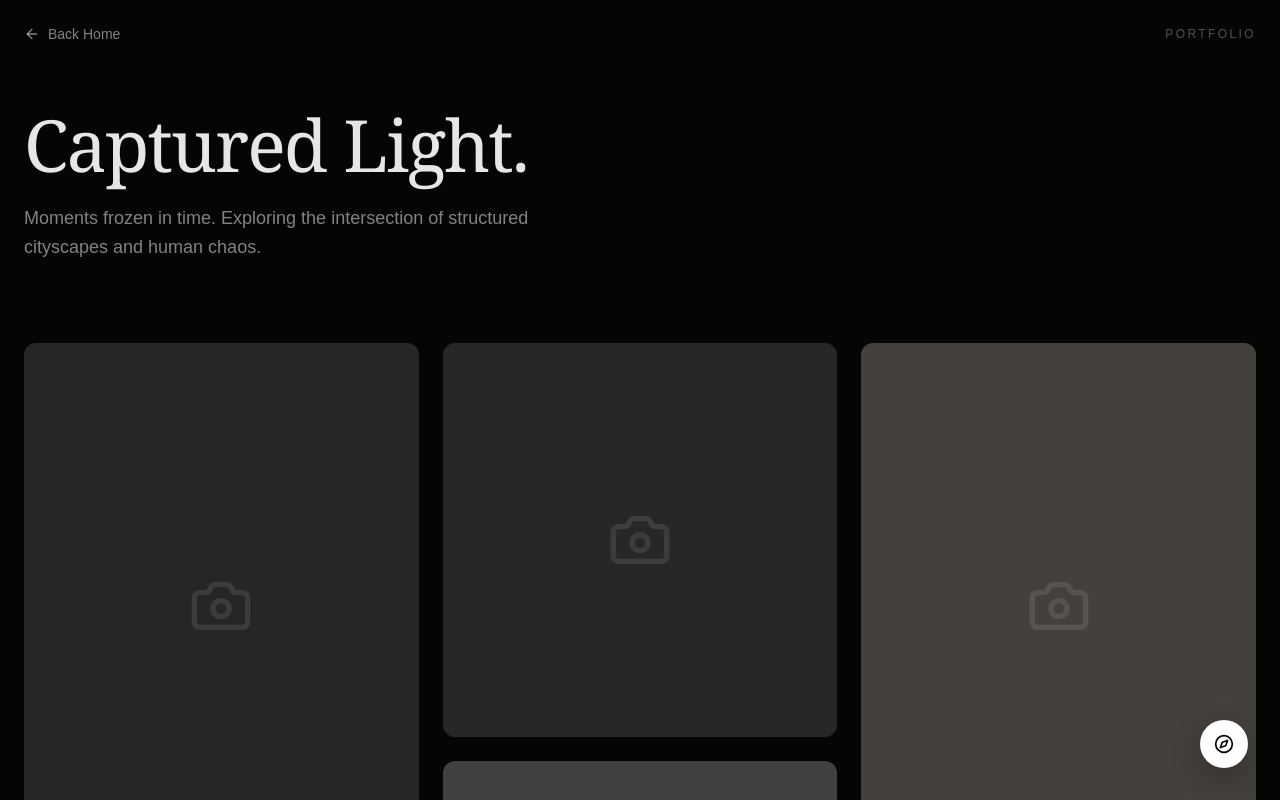
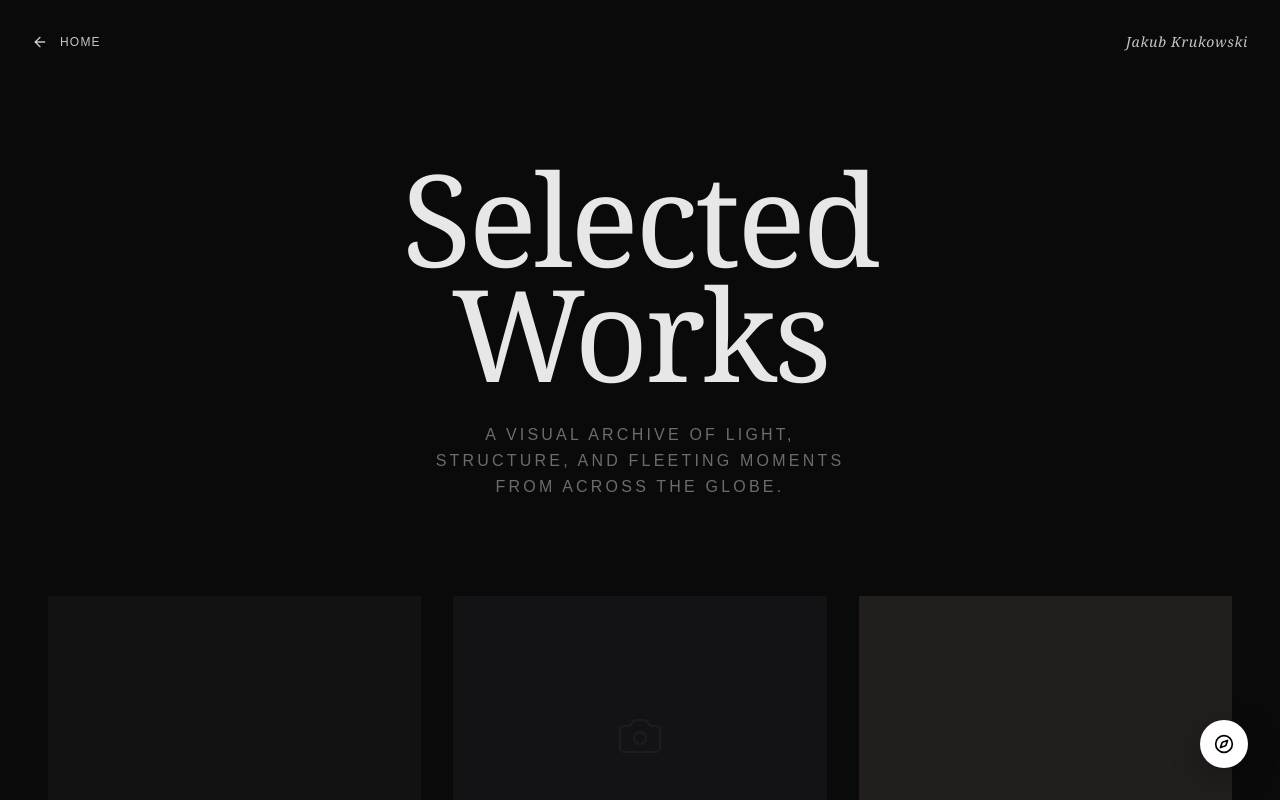
Before and after one commit to KRUKMAN/my-portfolio, a Next.js app: page /photography in a window 1280 px wide. Shown: the top 800 px of the page. Built offline with nearby package versions, Linux system fonts and the light colour scheme.

Commit message:
improved gallery

```diff
--- a/app/photography/page.tsx
+++ b/app/photography/page.tsx
@@ -1,66 +1,66 @@
 "use client";
 
-import { useState } from "react";
+import { useState, useEffect, useCallback } from "react";
 import { motion, AnimatePresence } from "framer-motion";
-import { ArrowLeft, X, Camera, MapPin, Aperture, Timer, Mountain } from "lucide-react";
+import { ArrowLeft, X, Camera, ChevronLeft, ChevronRight } from "lucide-react";
 import Link from "next/link";
 import { PageSelector } from "../components/PageSelector";
 import Image from "next/image";
 
-// --- DATA: Your Photos & Technical Data ---
+// --- DATA ---
 const photos = [
   {
     id: 1,
     title: "Urban Geometry",
-    location: "Tokyo, JP",
-    specs: { iso: "800", f: "1.8", s: "1/250" },
+    location: "Tokyo",
+    year: "2024",
     size: "tall",
-    color: "bg-neutral-800",
+    color: "bg-neutral-900",
     src: "/photo1.jpg"
   },
   {
     id: 2,
     title: "Midnight Silence",
-    location: "Berlin, DE",
-    specs: { iso: "1600", f: "2.8", s: "1/60" },
+    location: "Berlin",
+    year: "2023",
     size: "short",
-    color: "bg-stone-800",
+    color: "bg-stone-900",
     src: "/photo2.jpg"
   },
   {
     id: 3,
     title: "Kinetic Motion",
-    location: "New York, USA",
-    specs: { iso: "200", f: "11", s: "2s" },
+    location: "New York",
+    year: "2024",
     size: "short",
-    color: "bg-zinc-800",
+    color: "bg-zinc-900",
     src: "/photo3.jpg"
   },
   {
     id: 4,
     title: "Light Leak",
-    location: "London, UK",
-    specs: { iso: "400", f: "1.4", s: "1/1000" },
+    location: "London",
+    year: "2022",
     size: "tall",
-    color: "bg-neutral-700",
+    color: "bg-neutral-800",
     src: "/photo4.jpg"
   },
   {
     id: 5,
     title: "Portrait Study",
-    location: "Paris, FR",
-    specs: { iso: "100", f: "1.2", s: "1/500" },
+    location: "Paris",
+    year: "2023",
     size: "tall",
-    color: "bg-stone-700",
+    color: "bg-stone-800",
     src: "/photo5.jpg"
   },
   {
     id: 6,
     title: "Abstract Forms",
-    location: "Copenhagen, DK",
-    specs: { iso: "3200", f: "4.0", s: "1/125" },
+    location: "Copenhagen",
+    year: "2024",
     size: "short",
-    color: "bg-zinc-700",
+    color: "bg-zinc-800",
     src: "/photo6.jpg"
   },
 ];
@@ -68,177 +68,186 @@ const photos = [
 export default function PhotographyPage() {
   const [selectedId, setSelectedId] = useState<number | null>(null);
 
+  // --- NAVIGATION LOGIC ---
+  const handleNext = useCallback((e?: React.MouseEvent) => {
+    e?.stopPropagation();
+    if (selectedId === null) return;
+
+    const currentIndex = photos.findIndex((p) => p.id === selectedId);
+    const nextIndex = (currentIndex + 1) % photos.length; // Loops back to 0
+    setSelectedId(photos[nextIndex].id);
+  }, [selectedId]);
+
+  const handlePrev = useCallback((e?: React.MouseEvent) => {
+    e?.stopPropagation();
+    if (selectedId === null) return;
+
+    const currentIndex = photos.findIndex((p) => p.id === selectedId);
+    const prevIndex = (currentIndex - 1 + photos.length) % photos.length; // Loops to end
+    setSelectedId(photos[prevIndex].id);
+  }, [selectedId]);
+
+  // --- KEYBOARD LISTENERS ---
+  useEffect(() => {
+    if (!selectedId) return;
+
+    const handleKeyDown = (e: KeyboardEvent) => {
+      if (e.key === "ArrowRight") handleNext();
+      if (e.key === "ArrowLeft") handlePrev();
+      if (e.key === "Escape") setSelectedId(null);
+    };
+
+    window.addEventListener("keydown", handleKeyDown);
+    return () => window.removeEventListener("keydown", handleKeyDown);
+  }, [selectedId, handleNext, handlePrev]);
+
   return (
-    <main className="min-h-screen bg-[#050505] text-white p-6 selection:bg-orange-500/30 pb-32">
+    <main className="min-h-screen bg-[#0a0a0a] text-white selection:bg-white/20 pb-32">
 
-      {/* --- NAV --- */}
-      <nav className="flex justify-between items-center mb-16 max-w-7xl mx-auto">
+      {/* --- MINIMAL NAV --- */}
+      <nav className="fixed top-0 left-0 right-0 z-40 flex justify-between items-center p-8 mix-blend-difference">
         <Link
           href="/"
-          className="group flex items-center gap-2 text-sm font-medium text-white/50 hover:text-white transition-colors"
+          className="group flex items-center gap-3 text-sm font-medium text-white/80 hover:text-white transition-colors"
         >
-          <ArrowLeft className="w-4 h-4 group-hover:-translate-x-1 transition-transform" />
-          <span>Back Home</span>
+          <ArrowLeft className="w-4 h-4 transition-transform group-hover:-translate-x-1" />
+          <span className="tracking-widest uppercase text-xs">Home</span>
         </Link>
-        <div className="text-xs uppercase tracking-[0.2em] text-white/30">
-          Portfolio
+
+        {/* Simple Brand Mark */}
+        <div className="text-sm font-serif italic tracking-wider opacity-80">
+          Jakub Krukowski
         </div>
       </nav>
 
       <PageSelector />
 
-      {/* --- HEADER --- */}
-      <header className="max-w-7xl mx-auto mb-20">
-        <motion.h1
+      {/* --- HERO SECTION --- */}
+      <section className="pt-40 pb-24 px-6 md:px-12 max-w-screen-2xl mx-auto flex flex-col items-center text-center">
+        <motion.div
           initial={{ opacity: 0, y: 20 }}
           animate={{ opacity: 1, y: 0 }}
-          transition={{ duration: 0.8 }}
-          className="text-5xl md:text-7xl font-serif tracking-tight text-white/90"
+          transition={{ duration: 0.8, ease: "easeOut" }}
+          className="max-w-3xl"
         >
-          Captured Light.
-        </motion.h1>
-        <motion.p
-           initial={{ opacity: 0 }}
-           animate={{ opacity: 1 }}
-           transition={{ delay: 0.2 }}
-           className="mt-6 text-white/50 max-w-xl text-lg font-light leading-relaxed"
-        >
-          Moments frozen in time. Exploring the intersection of structured cityscapes and human chaos.
-        </motion.p>
-      </header>
+          <h1 className="text-6xl md:text-9xl font-serif font-light tracking-tight leading-[0.9] mb-8 text-white/90">
+            Selected <br/> Works
+          </h1>
+          <p className="text-white/40 text-sm md:text-base uppercase tracking-[0.2em] font-light max-w-md mx-auto leading-relaxed">
+            A visual archive of light, structure, and fleeting moments from across the globe.
+          </p>
+        </motion.div>
+      </section>
 
-      {/* --- MASONRY GRID (CSS COLUMNS) --- */}
-      <section className="max-w-7xl mx-auto">
-        {/* Changed from 'grid' to 'columns' to fix the uneven gaps */}
-        <div className="columns-1 md:columns-2 lg:columns-3 gap-6 space-y-6">
-          {photos.map((photo) => (
-            <div key={photo.id} className="break-inside-avoid mb-6">
+      {/* --- CINEMATIC MASONRY GRID --- */}
+      <section className="px-4 md:px-12 max-w-[1800px] mx-auto">
+        <div className="columns-1 md:columns-2 lg:columns-3 gap-4 md:gap-8 space-y-4 md:space-y-8">
+          {photos.map((photo, index) => (
+            <div key={photo.id} className="break-inside-avoid">
               <motion.div
                 layoutId={`card-${photo.id}`}
+                initial={{ opacity: 0, y: 40 }}
+                whileInView={{ opacity: 1, y: 0 }}
+                viewport={{ once: true, margin: "-50px" }}
+                transition={{ duration: 0.8, delay: index * 0.1 }}
                 onClick={() => setSelectedId(photo.id)}
-                whileHover={{ scale: 1.02 }}
-                whileTap={{ scale: 0.98 }}
                 className={`
-                  relative cursor-pointer group rounded-xl overflow-hidden
-                  ${photo.size === 'tall' ? 'aspect-[3/4]' : 'aspect-square'}
-                  ${photo.color} w-full
+                  relative w-full cursor-pointer group
+                  ${photo.size === 'tall' ? 'aspect-[3/4]' : 'aspect-[4/3]'}
+                  bg-[#111] overflow-hidden
                 `}
               >
-                {/* Real Image Tag - Uncomment when you have files */}
+                {/* --- IMAGE CONTAINER --- */}
+                <div className={`w-full h-full ${photo.color} relative overflow-hidden`}>
+                   {/* UNCOMMENT FOR REAL IMAGES: */}
                    {/* <Image
                       src={photo.src}
                       alt={photo.title}
                       fill
-                  className="object-cover opacity-80 group-hover:opacity-100 transition-opacity"
-                />
-                */}
+                      className="object-cover transition-transform duration-[1.5s] ease-out group-hover:scale-105"
+                   /> */}
 
                    {/* Placeholder Icon */}
-                <div className="absolute inset-0 flex items-center justify-center opacity-10 group-hover:opacity-20 transition-opacity">
-                  <Camera size={64} />
+                   <div className="absolute inset-0 flex items-center justify-center opacity-5 group-hover:opacity-10 transition-opacity duration-500">
+                      <Camera size={48} strokeWidth={1} />
+                   </div>
                 </div>
 
-                {/* Hover Info */}
-                <div className="absolute inset-0 bg-gradient-to-t from-black/80 via-transparent to-transparent opacity-0 group-hover:opacity-100 transition-opacity duration-300 p-6 flex flex-col justify-end">
-                  <span className="text-sm font-medium text-white">{photo.title}</span>
-                  <span className="text-xs text-white/60">{photo.location}</span>
+                {/* --- HOVER OVERLAY (Minimal) --- */}
+                <div className="absolute inset-0 bg-black/20 group-hover:bg-black/0 transition-colors duration-500" />
+
+                <div className="absolute bottom-0 left-0 w-full p-6 md:p-8 flex justify-between items-end opacity-0 group-hover:opacity-100 transition-opacity duration-500">
+                  <div className="text-left">
+                    <h3 className="text-xl font-serif italic text-white mb-1">{photo.title}</h3>
+                    <p className="text-[10px] uppercase tracking-widest text-white/60">{photo.location} — {photo.year}</p>
                   </div>
+                </div>
+
               </motion.div>
             </div>
           ))}
         </div>
       </section>
 
-      {/* --- EXPANDED VIEW (MODAL) --- */}
+      {/* --- FULLSCREEN MODAL --- */}
       <AnimatePresence>
         {selectedId && (
-          <div className="fixed inset-0 z-50 flex items-center justify-center p-4 sm:p-8">
+          <div className="fixed inset-0 z-50 flex items-center justify-center bg-black/95 backdrop-blur-xl p-4 md:p-12">
 
-            {/* Backdrop with Blur */}
-            <motion.div
-              initial={{ opacity: 0 }}
-              animate={{ opacity: 1 }}
-              exit={{ opacity: 0 }}
+            {/* Navigation Buttons (Left/Right) */}
+            <button
+              onClick={handlePrev}
+              className="absolute left-4 md:left-8 top-1/2 -translate-y-1/2 z-50 p-4 rounded-full bg-white/5 hover:bg-white/10 text-white/50 hover:text-white transition-all backdrop-blur-md group"
+            >
+              <ChevronLeft size={32} strokeWidth={1} className="group-hover:-translate-x-1 transition-transform" />
+            </button>
+
+            <button
+              onClick={handleNext}
+              className="absolute right-4 md:right-8 top-1/2 -translate-y-1/2 z-50 p-4 rounded-full bg-white/5 hover:bg-white/10 text-white/50 hover:text-white transition-all backdrop-blur-md group"
+            >
+              <ChevronRight size={32} strokeWidth={1} className="group-hover:translate-x-1 transition-transform" />
+            </button>
+
+            {/* Close Button */}
+            <motion.button
+              initial={{ opacity: 0 }} animate={{ opacity: 1 }}
               onClick={() => setSelectedId(null)}
-              className="absolute inset-0 bg-black/90 backdrop-blur-md cursor-pointer"
-            />
+              className="absolute top-6 right-6 z-50 p-4 text-white/50 hover:text-white transition-colors"
+            >
+              <X size={24} strokeWidth={1} />
+            </motion.button>
 
-            {/* The Expanded Card */}
             {photos.map((photo) => {
               if (photo.id !== selectedId) return null;
               return (
                 <motion.div
                   layoutId={`card-${photo.id}`}
                   key={photo.id}
-                  className="relative w-full max-w-5xl bg-[#111] rounded-2xl overflow-hidden shadow-2xl border border-white/10 flex flex-col md:flex-row max-h-[90vh]"
+                  className="relative w-full h-full max-h-[1200px] flex flex-col md:flex-row items-center justify-center pointer-events-none"
                 >
 
-                  {/* Close Button */}
-                  <button
-                    onClick={(e) => { e.stopPropagation(); setSelectedId(null); }}
-                    className="absolute top-4 right-4 z-20 p-2 rounded-full bg-black/50 text-white/70 hover:text-white hover:bg-black/80 transition-colors"
-                  >
-                    <X size={20} />
-                  </button>
-
-                  {/* Left: Image Area */}
-                  <div className={`relative w-full md:w-2/3 ${photo.color} min-h-[300px] md:min-h-[500px]`}>
-                     {/* Real Image Tag - Uncomment when ready */}
-                     {/* <Image src={photo.src} alt={photo.title} fill className="object-cover" /> */}
+                  {/* Image Container (Pointer events auto to allow right click save etc if needed, but clicks handled by parent for nav) */}
+                  <div className={`relative w-full h-full md:w-auto md:aspect-[3/4] max-h-full ${photo.color} shadow-2xl pointer-events-auto`}>
+                     {/* <Image src={photo.src} alt={photo.title} fill className="object-contain" /> */}
                      <div className="absolute inset-0 flex items-center justify-center text-white/10">
-                        <Camera size={96} />
+                        <Camera size={96} strokeWidth={0.5} />
                      </div>
                   </div>
 
-                  {/* Right: Technical Details */}
-                  <div className="w-full md:w-1/3 p-8 flex flex-col justify-between bg-[#111]">
-                    <div>
-                        <motion.h2
-                            initial={{ opacity: 0, y: 10 }} animate={{ opacity: 1, y: 0 }} transition={{ delay: 0.1 }}
-                            className="text-3xl font-serif mb-2"
+                  {/* Caption (Floating) */}
+                  <motion.div
+                    initial={{ opacity: 0, y: 20 }}
+                    animate={{ opacity: 1, y: 0 }}
+                    transition={{ delay: 0.3 }}
+                    className="absolute bottom-8 md:bottom-auto md:right-12 md:top-1/2 md:-translate-y-1/2 text-center md:text-left pointer-events-none"
                   >
-                            {photo.title}
-                        </motion.h2>
-                        <motion.div
-                            initial={{ opacity: 0 }} animate={{ opacity: 1 }} transition={{ delay: 0.2 }}
-                            className="flex items-center gap-2 text-white/40 text-sm mb-8"
-                        >
-                            <MapPin size={14} /> {photo.location}
-                        </motion.div>
-
-                        <motion.p
-                            initial={{ opacity: 0 }} animate={{ opacity: 1 }} transition={{ delay: 0.3 }}
-                            className="text-white/70 leading-relaxed font-light"
-                        >
-                            Capturing the essence of the environment through high-contrast composition. A study in light and shadow.
-                        </motion.p>
-                    </div>
-
-                    {/* Tech Specs Grid */}
-                    <motion.div
-                        initial={{ opacity: 0 }} animate={{ opacity: 1 }} transition={{ delay: 0.4 }}
-                        className="grid grid-cols-3 gap-4 mt-8 pt-8 border-t border-white/10"
-                    >
-                        <div className="space-y-1">
-                            <span className="flex items-center gap-1 text-[10px] uppercase tracking-widest text-white/30">
-                              <Mountain size={10} /> ISO
-                            </span>
-                            <span className="text-lg font-mono text-blue-200">{photo.specs.iso}</span>
-                        </div>
-                        <div className="space-y-1">
-                            <span className="flex items-center gap-1 text-[10px] uppercase tracking-widest text-white/30">
-                              <Aperture size={10} /> Aperture
-                            </span>
-                            <span className="text-lg font-mono text-blue-200">f/{photo.specs.f}</span>
-                        </div>
-                        <div className="space-y-1">
-                            <span className="flex items-center gap-1 text-[10px] uppercase tracking-widest text-white/30">
-                              <Timer size={10} /> Shutter
-                            </span>
-                            <span className="text-lg font-mono text-blue-200">{photo.specs.s}</span>
+                    <h2 className="text-3xl md:text-5xl font-serif italic text-white mb-4">{photo.title}</h2>
+                    <div className="flex flex-col gap-1 text-xs uppercase tracking-[0.2em] text-white/40">
+                      <span>{photo.location}</span>
+                      <span>{photo.year}</span>
                     </div>
                   </motion.div>
-                  </div>
 
                 </motion.div>
               );
```
Lines whose indentation alone changed are shown as unchanged.
